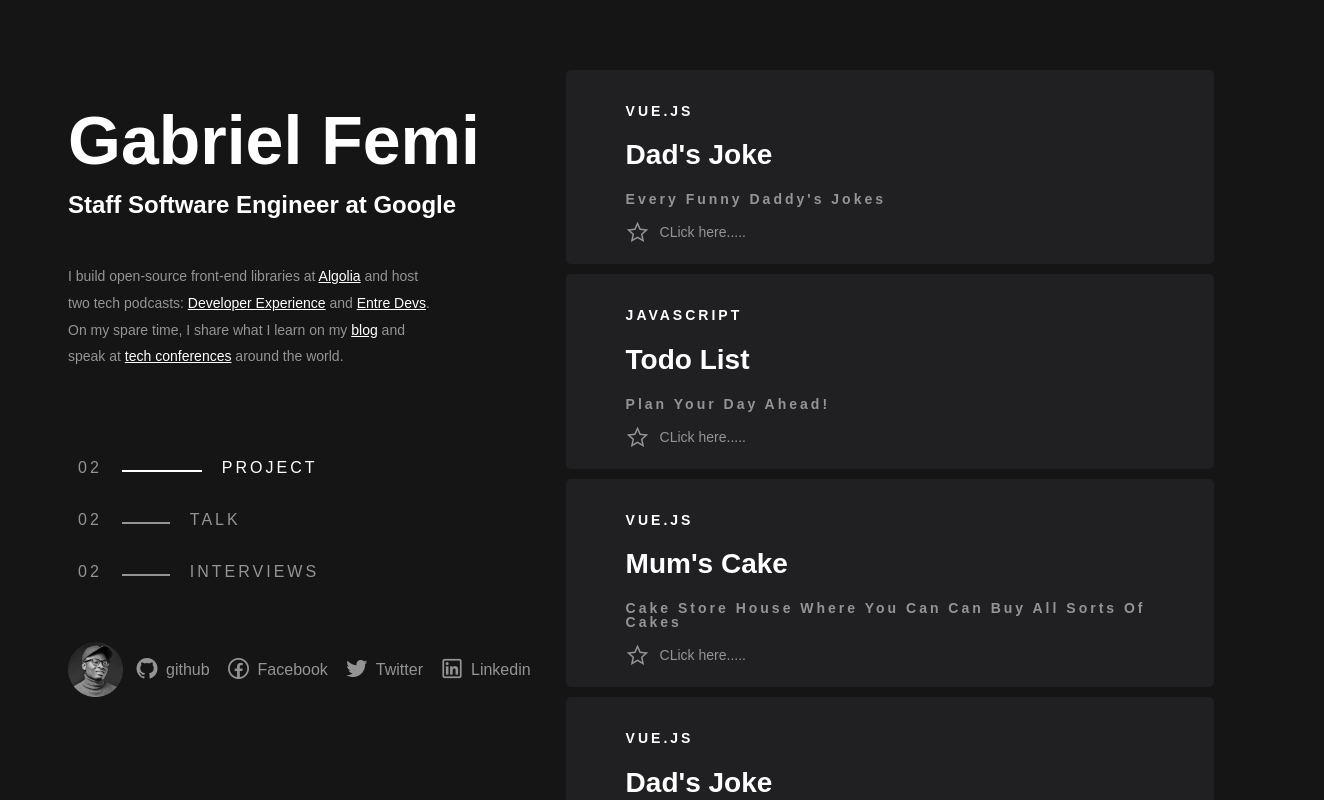
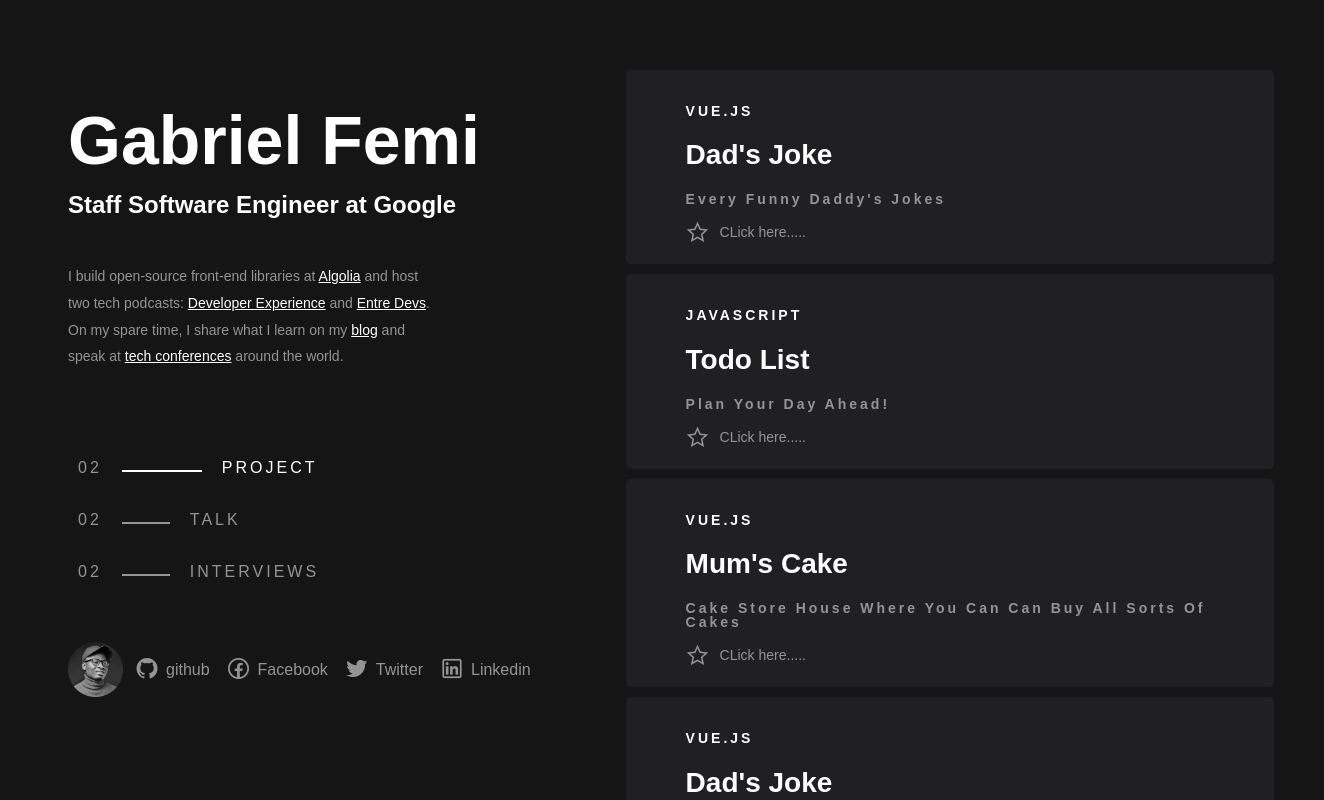
Before and after one commit to femigabriel/my-website, a Vue app: page / in a window 1280 px wide. Shown: the top 800 px of the page, 1324 px wide, since content can reach past the window. Built offline with nearby package versions, Linux system fonts and the light colour scheme; a web font is replaced by a local one.

Commit message:
updated width of the projects

```diff
--- a/src/App.vue
+++ b/src/App.vue
@@ -82,7 +82,7 @@ body {
    /* height: 100vh; */
   width: 100%;
   padding-right: 20px;
-  margin: 0px -30px;
+  /* margin: 0px -30px; */
    /* padding-left: 60px; */
 }
 
```
